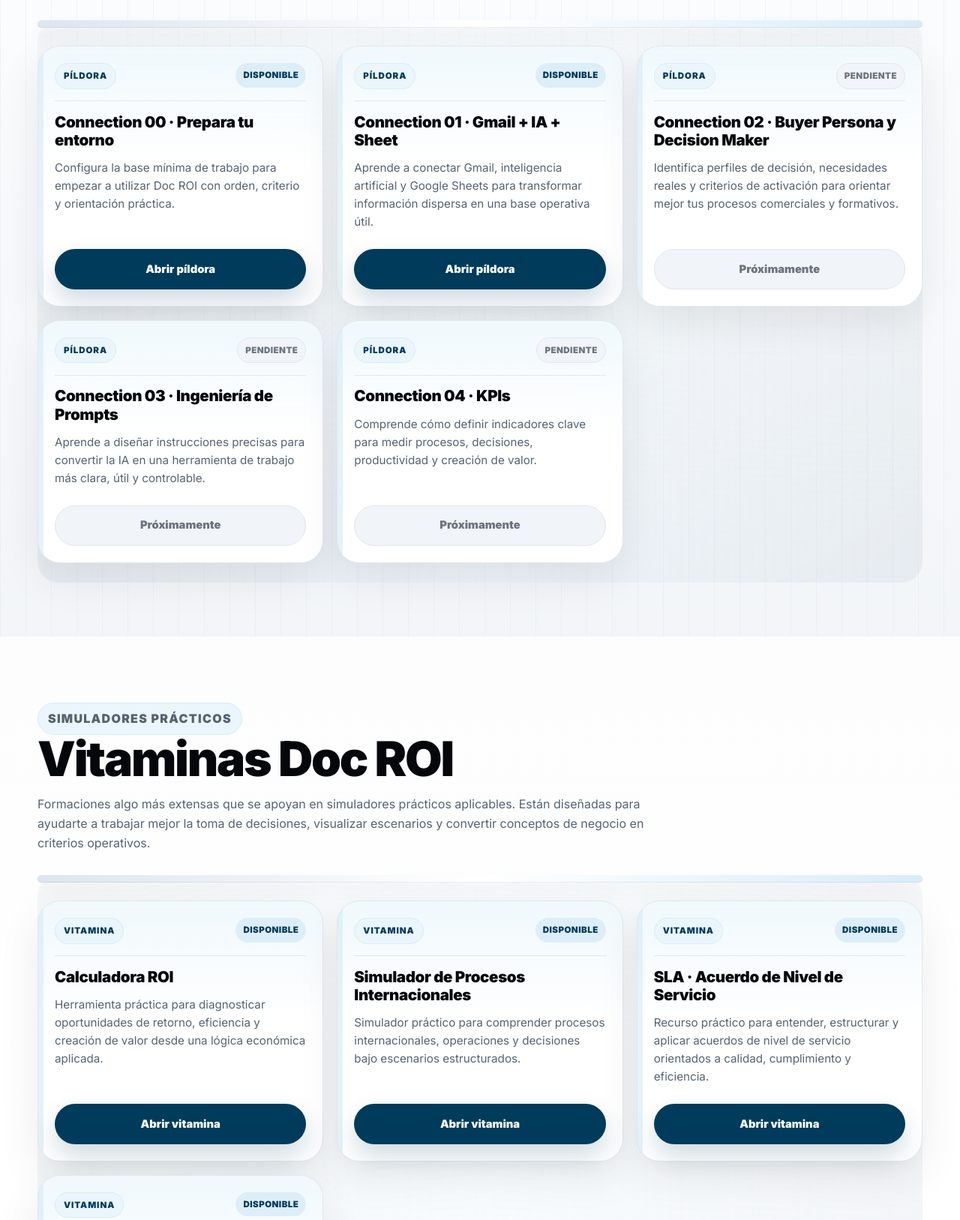
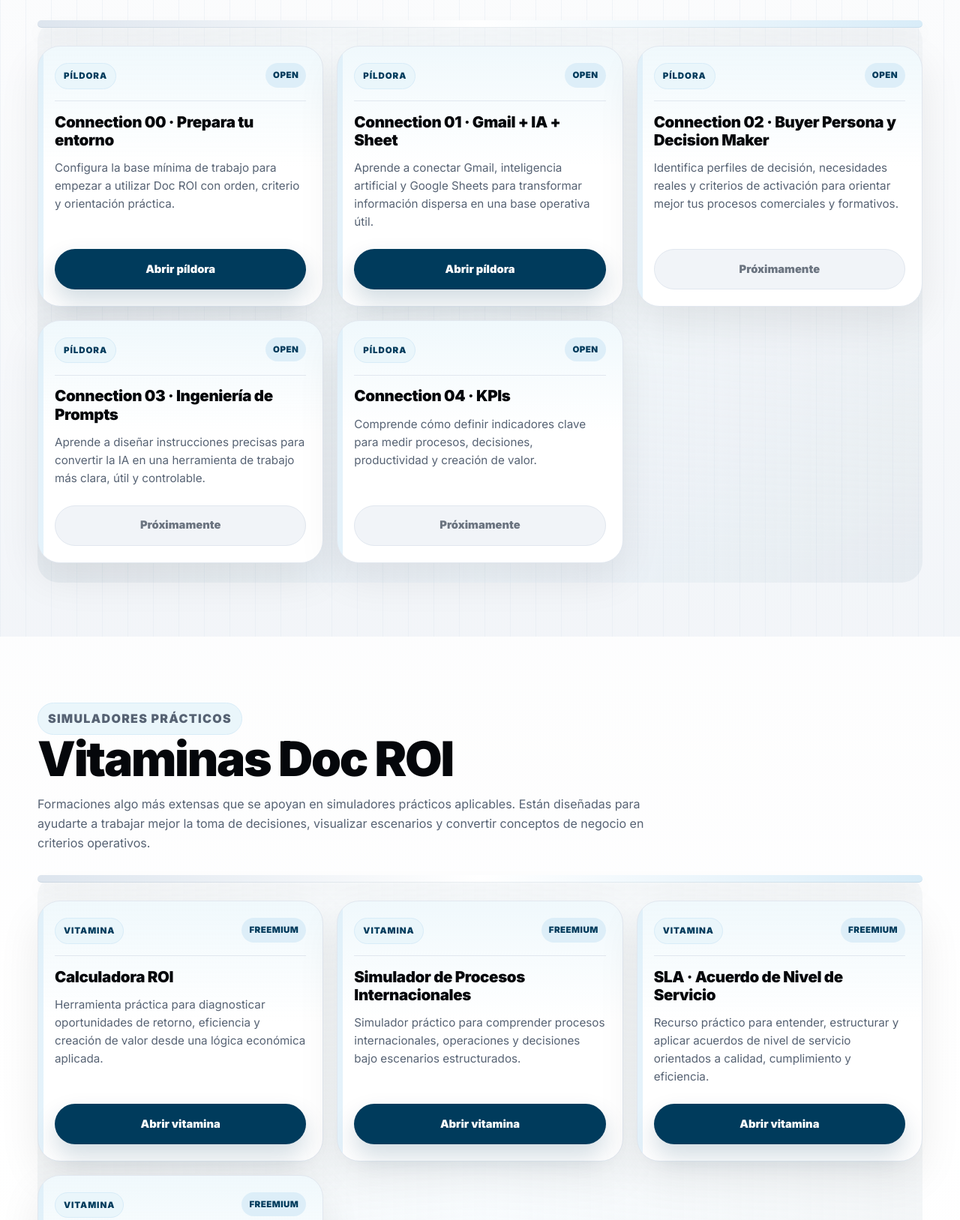
Before and after one commit to docr-ROI-diagostic-ecuacion-KAI/El-Botiquin-del-DOC-ROI, a plain HTML site: page index.html in a window 1280 px wide. Shown: the part 1164-2791 px from the top of the page at 75% size. Drawn offline with Linux system fonts and the light colour scheme.

Commit message:
Apply OPEN and Freemium labels

```diff
--- a/index.html
+++ b/index.html
@@ -20,24 +20,24 @@
       <section class="docroi-hero" aria-labelledby="titulo-mi-botiquin"><div class="docroi-container"><p class="docroi-eyebrow">Botiquín Doc ROI</p><h1 id="titulo-mi-botiquin">Mi Botiquín</h1><p class="docroi-hero-subtitle">Aquí encontrarás todas las píldoras, vitaminas y medicinas Doc ROI que puedes consumir para aprender, automatizar, decidir mejor y monetizar el dato.</p><p class="docroi-hero-copy">Mi Botiquín reúne los recursos prácticos de Doc ROI en tres niveles de intervención: píldoras para activar aprendizajes rápidos, vitaminas para entrenar decisiones con simuladores aplicables y medicinas para desplegar soluciones completas orientadas a generar valor y monetizar el dato.</p><div class="docroi-hero-actions"><a class="docroi-button docroi-button-primary" href="#recursos">Explorar</a></div></div></section>
       <nav class="docroi-quick-nav" aria-label="Accesos rápidos del botiquín"><div class="docroi-container"><h2 class="docroi-quick-title">Explorar:</h2><div class="docroi-quick-nav-inner"><a class="docroi-quick-link" href="#pildoras"><span><strong>Píldoras</strong><span>Aprendizaje rápido para activar conexiones y automatizaciones.</span></span><span class="docroi-quick-count" aria-label="5 píldoras">05</span></a><a class="docroi-quick-link" href="#vitaminas"><span><strong>Vitaminas</strong><span>Simuladores prácticos para entrenar decisiones aplicables.</span></span><span class="docroi-quick-count" aria-label="4 vitaminas">04</span></a><a class="docroi-quick-link" href="#medicinas"><span><strong>Medicinas</strong><span>Soluciones completas para diagnosticar y activar valor.</span></span><span class="docroi-quick-count" aria-label="5 medicinas">05</span></a></div></div></nav>
       <section class="docroi-section docroi-band" id="recursos" aria-label="Recursos de Mi Botiquín"><div class="docroi-container"><div class="docroi-section-head" id="pildoras"><p class="docroi-eyebrow docroi-eyebrow-dark">Aprendizaje rápido</p><h2>Píldoras Doc ROI</h2><p>Pequeñas acciones formativas diseñadas para ayudarte a comprender de forma ágil cómo realizar automatizaciones, preparar tu entorno de trabajo y activar procesos prácticos con inteligencia artificial.</p></div><div class="docroi-shelf"><div class="docroi-resource-grid">
-        <article class="docroi-resource-card"><div class="docroi-card-top"><span class="docroi-category">Píldora</span><span class="docroi-status docroi-status-ready">Disponible</span></div><h3>Connection 00 · Prepara tu entorno</h3><p>Configura la base mínima de trabajo para empezar a utilizar Doc ROI con orden, criterio y orientación práctica.</p><div class="docroi-resource-footer"><a class="docroi-resource-button" href="https://docroi.marketing/connection-00-%c2%b7-prepara-tu-entorno/" target="_blank" rel="noopener noreferrer">Abrir píldora</a></div></article>
-        <article class="docroi-resource-card"><div class="docroi-card-top"><span class="docroi-category">Píldora</span><span class="docroi-status docroi-status-ready">Disponible</span></div><h3>Connection 01 · Gmail + IA + Sheet</h3><p>Aprende a conectar Gmail, inteligencia artificial y Google Sheets para transformar información dispersa en una base operativa útil.</p><div class="docroi-resource-footer"><a class="docroi-resource-button" href="https://docroi.marketing/1st-connection-%c2%b7-gmail-ai-sheet/" target="_blank" rel="noopener noreferrer">Abrir píldora</a></div></article>
-        <article class="docroi-resource-card"><div class="docroi-card-top"><span class="docroi-category">Píldora</span><span class="docroi-status docroi-status-soon">Pendiente</span></div><h3>Connection 02 · Buyer Persona y Decision Maker</h3><p>Identifica perfiles de decisión, necesidades reales y criterios de activación para orientar mejor tus procesos comerciales y formativos.</p><div class="docroi-resource-footer"><span class="docroi-resource-button-disabled" aria-disabled="true">Próximamente</span></div></article>
-        <article class="docroi-resource-card"><div class="docroi-card-top"><span class="docroi-category">Píldora</span><span class="docroi-status docroi-status-soon">Pendiente</span></div><h3>Connection 03 · Ingeniería de Prompts</h3><p>Aprende a diseñar instrucciones precisas para convertir la IA en una herramienta de trabajo más clara, útil y controlable.</p><div class="docroi-resource-footer"><span class="docroi-resource-button-disabled" aria-disabled="true">Próximamente</span></div></article>
-        <article class="docroi-resource-card"><div class="docroi-card-top"><span class="docroi-category">Píldora</span><span class="docroi-status docroi-status-soon">Pendiente</span></div><h3>Connection 04 · KPIs</h3><p>Comprende cómo definir indicadores clave para medir procesos, decisiones, productividad y creación de valor.</p><div class="docroi-resource-footer"><span class="docroi-resource-button-disabled" aria-disabled="true">Próximamente</span></div></article>
+        <article class="docroi-resource-card"><div class="docroi-card-top"><span class="docroi-category">Píldora</span><span class="docroi-status docroi-status-ready">OPEN</span></div><h3>Connection 00 · Prepara tu entorno</h3><p>Configura la base mínima de trabajo para empezar a utilizar Doc ROI con orden, criterio y orientación práctica.</p><div class="docroi-resource-footer"><a class="docroi-resource-button" href="https://docroi.marketing/connection-00-%c2%b7-prepara-tu-entorno/" target="_blank" rel="noopener noreferrer">Abrir píldora</a></div></article>
+        <article class="docroi-resource-card"><div class="docroi-card-top"><span class="docroi-category">Píldora</span><span class="docroi-status docroi-status-ready">OPEN</span></div><h3>Connection 01 · Gmail + IA + Sheet</h3><p>Aprende a conectar Gmail, inteligencia artificial y Google Sheets para transformar información dispersa en una base operativa útil.</p><div class="docroi-resource-footer"><a class="docroi-resource-button" href="https://docroi.marketing/1st-connection-%c2%b7-gmail-ai-sheet/" target="_blank" rel="noopener noreferrer">Abrir píldora</a></div></article>
+        <article class="docroi-resource-card"><div class="docroi-card-top"><span class="docroi-category">Píldora</span><span class="docroi-status docroi-status-ready">OPEN</span></div><h3>Connection 02 · Buyer Persona y Decision Maker</h3><p>Identifica perfiles de decisión, necesidades reales y criterios de activación para orientar mejor tus procesos comerciales y formativos.</p><div class="docroi-resource-footer"><span class="docroi-resource-button-disabled" aria-disabled="true">Próximamente</span></div></article>
+        <article class="docroi-resource-card"><div class="docroi-card-top"><span class="docroi-category">Píldora</span><span class="docroi-status docroi-status-ready">OPEN</span></div><h3>Connection 03 · Ingeniería de Prompts</h3><p>Aprende a diseñar instrucciones precisas para convertir la IA en una herramienta de trabajo más clara, útil y controlable.</p><div class="docroi-resource-footer"><span class="docroi-resource-button-disabled" aria-disabled="true">Próximamente</span></div></article>
+        <article class="docroi-resource-card"><div class="docroi-card-top"><span class="docroi-category">Píldora</span><span class="docroi-status docroi-status-ready">OPEN</span></div><h3>Connection 04 · KPIs</h3><p>Comprende cómo definir indicadores clave para medir procesos, decisiones, productividad y creación de valor.</p><div class="docroi-resource-footer"><span class="docroi-resource-button-disabled" aria-disabled="true">Próximamente</span></div></article>
       </div></div></div></section>
       <section class="docroi-section" id="vitaminas" aria-labelledby="titulo-vitaminas"><div class="docroi-container"><div class="docroi-section-head"><p class="docroi-eyebrow docroi-eyebrow-dark">Simuladores prácticos</p><h2 id="titulo-vitaminas">Vitaminas Doc ROI</h2><p>Formaciones algo más extensas que se apoyan en simuladores prácticos aplicables. Están diseñadas para ayudarte a trabajar mejor la toma de decisiones, visualizar escenarios y convertir conceptos de negocio en criterios operativos.</p></div><div class="docroi-shelf"><div class="docroi-resource-grid">
-        <article class="docroi-resource-card"><div class="docroi-card-top"><span class="docroi-category">Vitamina</span><span class="docroi-status docroi-status-ready">Disponible</span></div><h3>Calculadora ROI</h3><p>Herramienta práctica para diagnosticar oportunidades de retorno, eficiencia y creación de valor desde una lógica económica aplicada.</p><div class="docroi-resource-footer"><a class="docroi-resource-button" href="https://docr-roi-diagostic-ecuacion-kai.github.io/Doc_ROI_Calculadora/diagnostico/" target="_blank" rel="noopener noreferrer">Abrir vitamina</a></div></article>
-        <article class="docroi-resource-card"><div class="docroi-card-top"><span class="docroi-category">Vitamina</span><span class="docroi-status docroi-status-ready">Disponible</span></div><h3>Simulador de Procesos Internacionales</h3><p>Simulador práctico para comprender procesos internacionales, operaciones y decisiones bajo escenarios estructurados.</p><div class="docroi-resource-footer"><a class="docroi-resource-button" href="https://simulador-internacional-operaciones-chi.vercel.app/" target="_blank" rel="noopener noreferrer">Abrir vitamina</a></div></article>
-        <article class="docroi-resource-card"><div class="docroi-card-top"><span class="docroi-category">Vitamina</span><span class="docroi-status docroi-status-ready">Disponible</span></div><h3>SLA · Acuerdo de Nivel de Servicio</h3><p>Recurso práctico para entender, estructurar y aplicar acuerdos de nivel de servicio orientados a calidad, cumplimiento y eficiencia.</p><div class="docroi-resource-footer"><a class="docroi-resource-button" href="https://sla-ra5os3nko-doc-roi-s-projects.vercel.app/#contrato" target="_blank" rel="noopener noreferrer">Abrir vitamina</a></div></article>
-        <article class="docroi-resource-card"><div class="docroi-card-top"><span class="docroi-category">Vitamina</span><span class="docroi-status docroi-status-ready">Disponible</span></div><h3>La Ecuación KAI</h3><p>Diagnóstico avanzado para evaluar la capacidad de una organización de transformar datos, inteligencia y procesos en valor económico.</p><div class="docroi-resource-footer"><a class="docroi-resource-button" href="https://docroi-kai-diagnosis.vercel.app/diagnosis" target="_blank" rel="noopener noreferrer">Abrir vitamina</a></div></article>
+        <article class="docroi-resource-card"><div class="docroi-card-top"><span class="docroi-category">Vitamina</span><span class="docroi-status docroi-status-ready">Freemium</span></div><h3>Calculadora ROI</h3><p>Herramienta práctica para diagnosticar oportunidades de retorno, eficiencia y creación de valor desde una lógica económica aplicada.</p><div class="docroi-resource-footer"><a class="docroi-resource-button" href="https://docr-roi-diagostic-ecuacion-kai.github.io/Doc_ROI_Calculadora/diagnostico/" target="_blank" rel="noopener noreferrer">Abrir vitamina</a></div></article>
+        <article class="docroi-resource-card"><div class="docroi-card-top"><span class="docroi-category">Vitamina</span><span class="docroi-status docroi-status-ready">Freemium</span></div><h3>Simulador de Procesos Internacionales</h3><p>Simulador práctico para comprender procesos internacionales, operaciones y decisiones bajo escenarios estructurados.</p><div class="docroi-resource-footer"><a class="docroi-resource-button" href="https://simulador-internacional-operaciones-chi.vercel.app/" target="_blank" rel="noopener noreferrer">Abrir vitamina</a></div></article>
+        <article class="docroi-resource-card"><div class="docroi-card-top"><span class="docroi-category">Vitamina</span><span class="docroi-status docroi-status-ready">Freemium</span></div><h3>SLA · Acuerdo de Nivel de Servicio</h3><p>Recurso práctico para entender, estructurar y aplicar acuerdos de nivel de servicio orientados a calidad, cumplimiento y eficiencia.</p><div class="docroi-resource-footer"><a class="docroi-resource-button" href="https://sla-ra5os3nko-doc-roi-s-projects.vercel.app/#contrato" target="_blank" rel="noopener noreferrer">Abrir vitamina</a></div></article>
+        <article class="docroi-resource-card"><div class="docroi-card-top"><span class="docroi-category">Vitamina</span><span class="docroi-status docroi-status-ready">Freemium</span></div><h3>La Ecuación KAI</h3><p>Diagnóstico avanzado para evaluar la capacidad de una organización de transformar datos, inteligencia y procesos en valor económico.</p><div class="docroi-resource-footer"><a class="docroi-resource-button" href="https://docroi-kai-diagnosis.vercel.app/diagnosis" target="_blank" rel="noopener noreferrer">Abrir vitamina</a></div></article>
       </div></div></div></section>
-      <section class="docroi-section docroi-band" id="medicinas" aria-labelledby="titulo-medicinas"><div class="docroi-container"><div class="docroi-section-head"><p class="docroi-eyebrow docroi-eyebrow-dark">Soluciones completas</p><h2 id="titulo-medicinas">Medicinas Doc ROI</h2><p>Soluciones completas orientadas a ayudarte a generar valor, diagnosticar el negocio y monetizar el dato de una forma más directa. Las medicinas conectan dato, inteligencia, proceso, productividad, cliente y retorno económico.</p></div><div class="docroi-shelf"><div class="docroi-resource-grid">
-        <article class="docroi-resource-card"><div class="docroi-card-top"><span class="docroi-category">Medicina</span><span class="docroi-status docroi-status-ready">Disponible</span></div><h3>RFM Dinámico</h3><p>Solución para segmentar clientes desde recencia, frecuencia, monetización y comportamiento, conectando análisis comercial con activación inteligente.</p><div class="docroi-resource-footer"><a class="docroi-resource-button" href="https://rfm-dinamico-git-main-doc-roi-s-projects.vercel.app/" target="_blank" rel="noopener noreferrer">Abrir medicina</a></div></article>
-        <article class="docroi-resource-card"><div class="docroi-card-top"><span class="docroi-category">Medicina</span><span class="docroi-status docroi-status-soon">Pendiente</span></div><h3>ABCD</h3><p>Modelo pendiente para clasificar, priorizar y activar criterios de decisión vinculados al comportamiento, valor y oportunidad de cliente.</p><div class="docroi-resource-footer"><span class="docroi-resource-button-disabled" aria-disabled="true">Próximamente</span></div></article>
-        <article class="docroi-resource-card"><div class="docroi-card-top"><span class="docroi-category">Medicina</span><span class="docroi-status docroi-status-soon">Pendiente</span></div><h3>NPS</h3><p>Solución pendiente para medir satisfacción, detectar riesgo relacional y activar acciones sobre clientes promotores, pasivos y detractores.</p><div class="docroi-resource-footer"><span class="docroi-resource-button-disabled" aria-disabled="true">Próximamente</span></div></article>
-        <article class="docroi-resource-card"><div class="docroi-card-top"><span class="docroi-category">Medicina</span><span class="docroi-status docroi-status-soon">Pendiente</span></div><h3>SPO</h3><p>Solución pendiente para conectar satisfacción, productividad y orientación algorítmica al cliente dentro del sistema Doc ROI.</p><div class="docroi-resource-footer"><span class="docroi-resource-button-disabled" aria-disabled="true">Próximamente</span></div></article>
-        <article class="docroi-resource-card"><div class="docroi-card-top"><span class="docroi-category">Medicina</span><span class="docroi-status docroi-status-soon">Pendiente</span></div><h3>Productividad P*Q</h3><p>Solución pendiente para diagnosticar productividad desde una lógica de rendimiento, calidad operativa y mejora continua.</p><div class="docroi-resource-footer"><span class="docroi-resource-button-disabled" aria-disabled="true">Próximamente</span></div></article>
+      <section class="docroi-section docroi-band" id="medicinas" aria-labelledby="titulo-medicinas"><div class="docroi-container"><div class="docroi-section-head"><p class="docroi-eyebrow docroi-eyebrow-dark">Soluciones completas</p><h2 id="titulo-medicinas">Medicinas Doc ROI</h2><p>Soluciones completas orientadas a ayudarte a generar valor, diagnosticar el negocio y monetizar el dato de una forma más directa. De momento quedan en Freemium para facilitar el aprendizaje y acompañar la práctica.</p></div><div class="docroi-shelf"><div class="docroi-resource-grid">
+        <article class="docroi-resource-card"><div class="docroi-card-top"><span class="docroi-category">Medicina</span><span class="docroi-status docroi-status-ready">Freemium</span></div><h3>RFM Dinámico</h3><p>Solución para segmentar clientes desde recencia, frecuencia, monetización y comportamiento, conectando análisis comercial con activación inteligente.</p><div class="docroi-resource-footer"><a class="docroi-resource-button" href="https://rfm-dinamico-git-main-doc-roi-s-projects.vercel.app/" target="_blank" rel="noopener noreferrer">Abrir medicina</a></div></article>
+        <article class="docroi-resource-card"><div class="docroi-card-top"><span class="docroi-category">Medicina</span><span class="docroi-status docroi-status-ready">Freemium</span></div><h3>ABCD</h3><p>Modelo pendiente para clasificar, priorizar y activar criterios de decisión vinculados al comportamiento, valor y oportunidad de cliente.</p><div class="docroi-resource-footer"><span class="docroi-resource-button-disabled" aria-disabled="true">Próximamente</span></div></article>
+        <article class="docroi-resource-card"><div class="docroi-card-top"><span class="docroi-category">Medicina</span><span class="docroi-status docroi-status-ready">Freemium</span></div><h3>NPS</h3><p>Solución pendiente para medir satisfacción, detectar riesgo relacional y activar acciones sobre clientes promotores, pasivos y detractores.</p><div class="docroi-resource-footer"><span class="docroi-resource-button-disabled" aria-disabled="true">Próximamente</span></div></article>
+        <article class="docroi-resource-card"><div class="docroi-card-top"><span class="docroi-category">Medicina</span><span class="docroi-status docroi-status-ready">Freemium</span></div><h3>SPO</h3><p>Solución pendiente para conectar satisfacción, productividad y orientación algorítmica al cliente dentro del sistema Doc ROI.</p><div class="docroi-resource-footer"><span class="docroi-resource-button-disabled" aria-disabled="true">Próximamente</span></div></article>
+        <article class="docroi-resource-card"><div class="docroi-card-top"><span class="docroi-category">Medicina</span><span class="docroi-status docroi-status-ready">Freemium</span></div><h3>Productividad P*Q</h3><p>Solución pendiente para diagnosticar productividad desde una lógica de rendimiento, calidad operativa y mejora continua.</p><div class="docroi-resource-footer"><span class="docroi-resource-button-disabled" aria-disabled="true">Próximamente</span></div></article>
       </div></div></div></section>
       <section class="diiip" aria-labelledby="titulo-diiip"><div class="diiip-wrap"><div class="diiip-head"><span class="diiip-kicker">METODOLOGÍA AL FINAL DEL RECORRIDO</span><h2 id="titulo-diiip">DIIIP explica por qué esta conexión genera valor</h2><p>Después de entender el caso, el ROI y la eficiencia, DIIIP ordena la lógica: el valor no aparece en un nodo aislado. El valor aparece cuando el dato bruto se transforma en una decisión visible.</p></div><div class="diiip-list"><div class="diiip-item"><div class="diiip-letter">D</div><div><strong>Data</strong><p>Correos recibidos en Gmail como dato bruto.</p></div></div><div class="diiip-item"><div class="diiip-letter">I</div><div><strong>Information</strong><p>email_id, profesor, alumno, fecha, notas y cuerpo del correo.</p></div></div><div class="diiip-item"><div class="diiip-letter">I</div><div><strong>Intelligence</strong><p>El agente IA entiende el correo y extrae la evaluación.</p></div></div><div class="diiip-item"><div class="diiip-letter">I</div><div><strong>Insights</strong><p>Notas medias, alumnos en riesgo, distribución de resultados y lectura útil para gestión.</p></div></div><div class="diiip-item"><div class="diiip-letter">P</div><div><strong>Personalization Actions</strong><p>Looker Studio y seguimiento académico como acción operativa visible.</p></div></div></div></div></section>
     </main>
```
